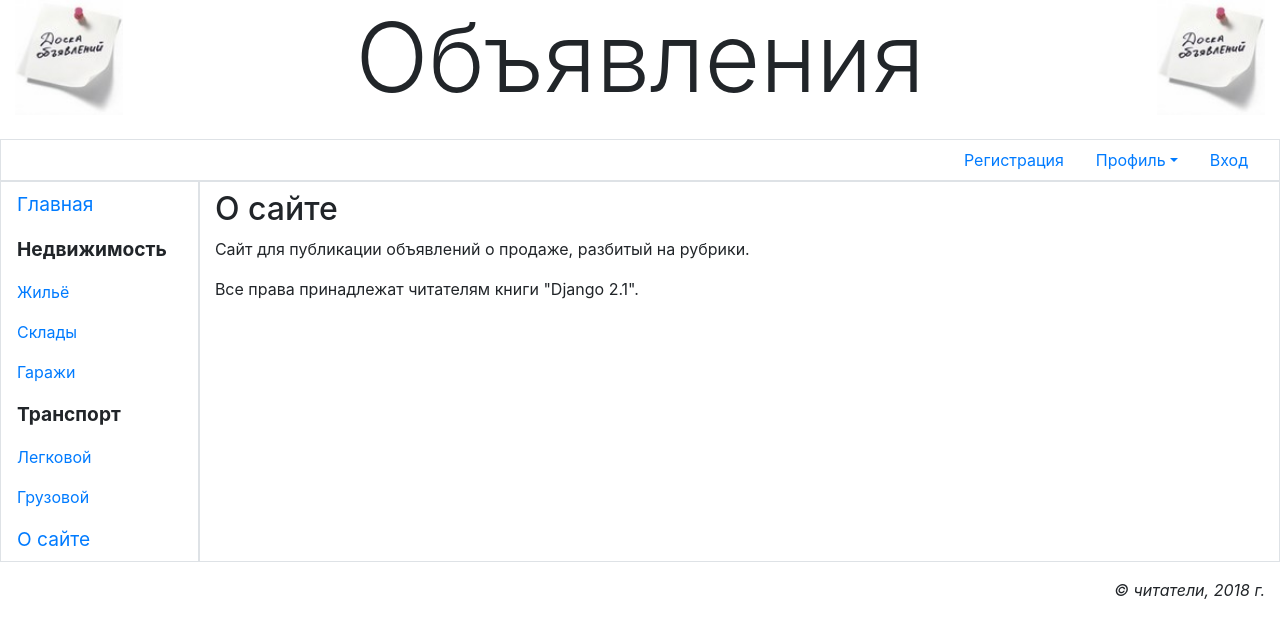
After one commit to pol1969/Dronoff_django, a Django app: page /about/ in a window 1280 px wide. The commit adds this page. Shown: the top 638 px of the page. Run offline with Django 3.2, Linux system fonts and the light colour scheme; some libraries are stand-ins or nearby versions.

Commit message:
Конец 30 главы стр 557

```diff
--- a/bboard/main/templates/layout/basic.html
+++ b/bboard/main/templates/layout/basic.html
@@ -97,7 +97,7 @@
 		<a class="nav-link" href="#">Легковой</a>
 		<a class="nav-link" href="#">Грузовой</a>
 
-                <a class="nav-link root" href="#">О сайте</a>
+		<a class="nav-link root" href="{% url 'main:other' page='about' %}">О сайте</a>
 
             </nav>
 
--- /dev/null
+++ b/bboard/main/templates/main/about.html
@@ -0,0 +1,9 @@
+{% extends "layout/basic.html" %}
+
+{% block title %} О сайте {% endblock %}
+
+{% block content %}
+<h2>О сайте</h2>
+<p>Сайт для публикации объявлений о продаже, разбитый на рубрики.</p>
+<p>Все права принадлежат читателям книги &quot;Django 2.1&quot;.</p>
+{% endblock %}
--- a/bboard/main/urls.py
+++ b/bboard/main/urls.py
@@ -1,8 +1,9 @@
 from django.urls import path
 
-from .views import index
+from .views import index, other_page
 
 app_name = 'main'
 urlpatterns = [
+        path('<str:page>/', other_page, name='other'),
         path('', index, name='index'),
         ]
--- a/bboard/main/views.py
+++ b/bboard/main/views.py
@@ -1,6 +1,16 @@
 from django.shortcuts import render
+from django.http import HttpResponse, Http404
+from django.template import TemplateDoesNotExist
+from django.template.loader import get_template
 
 #Create your views here.
 
 def index(request):
     return render(request, 'main/index.html')
+
+def other_page(request, page):
+    try:
+        template = get_template('main/' + page + '.html')
+    except TemplateDoesNotExist:
+        raise Http404
+    return HttpResponse(template.render(request=request))
```
